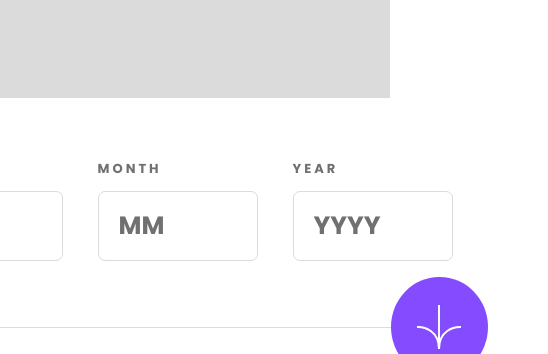
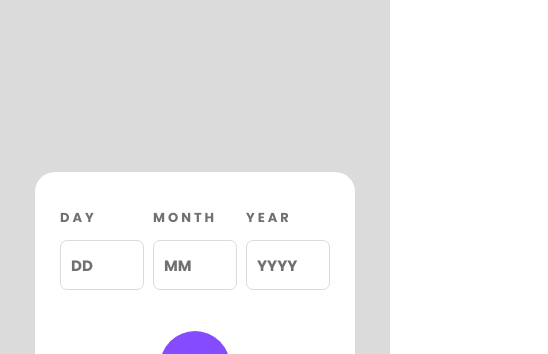
Before and after one commit to ArtemDerenok/age-calculator-app-main, a website built with webpack: page src/index.html in a window 390 px wide. Shown: the top 354 px of the page, 548 px wide, since content can reach past the window. Built offline with nearby package versions, Linux system fonts and the light colour scheme; files whose address does not match are found by name.

Commit message:
feat: add adaptive

```diff
--- a/src/index.html
+++ b/src/index.html
@@ -15,7 +15,7 @@
   <div class="container">
     <section class="calculator">
       <form class="calculator__form form" id="form">
-
+        <div class="form__box-one">
           <div class="form__input-box">
             <label class="form__label" for="day">Day</label>
             <input class="form__input" type="text" name="day" placeholder="DD">
@@ -31,6 +31,8 @@
             <input class="form__input" type="text" name="year" placeholder="YYYY">
             <p class="form__error-message"></p>
           </div>
+        </div>
+
         <p id="error-msg" class="form__error-message"></p>
       </form>
       <div class="calculator__btn-box">
--- a/src/scss/style.scss
+++ b/src/scss/style.scss
@@ -23,6 +23,13 @@
   src: url('../assets/fonts/Poppins-BoldItalic.ttf');
   font-style: italic;
   font-weight: 800;
+}
+
+@font-face {
+  font-family: 'Poppins';
+  src: url('../assets/fonts/Poppins-Italic.ttf');
+  font-style: italic;
+  font-weight: 400;
 }
 
 body {
@@ -102,7 +109,12 @@ body {
 
 .form {
   display: flex;
-  gap: 35px;
+  flex-direction: column;
+
+  &__box-one {
+    display: flex;
+    gap: 35px;
+  }
 
   &__input-box {
     display: flex;
@@ -137,9 +149,87 @@ body {
       color: $SMOKE_GREY;
     }
   }
+
+  &__error-message {
+    font-size: 12px;
+    font-style: italic;
+    font-weight: 400;
+    width: 160px;
+  }
 }
 
 .error {
   color: $LIGHT_RED;
   border-color: $LIGHT_RED !important;
 }
+
+@media (max-width: 849px) {
+  .calculator {
+    width: 320px;
+    height: 500px;
+    padding-left: 25px;
+    padding-top: 39px;
+    padding-right: 25px;
+    border-radius: 20px 20px 80px 20px;
+
+    &__btn-box {
+      position: relative;
+      justify-content: center;
+      margin-bottom: 25px;
+    }
+
+    &__line {
+      width: 100%;
+      position: absolute;
+    }
+
+    &__btn {
+      position: relative;
+      z-index: 10;
+      width: 70px;
+      height: 70px;
+    }
+
+    &__img {
+      width: 25px;
+      height: 25px;
+    }
+
+    &__text {
+      font-size: 45px;
+    }
+
+    &__form {
+      margin-bottom: 25px;
+    }
+  }
+
+  .form {
+    &__box-one {
+      gap: 0;
+      justify-content: space-between;
+    }
+
+    &__input {
+      width: 84px;
+      height: 50px;
+      font-size: 15px;
+      font-weight: 700;
+      padding-left: 10px;
+      padding-right: 10px;
+
+      &::placeholder {
+        font-size: 15px;
+        font-weight: 700;
+        color: $SMOKE_GREY;
+      }
+    }
+
+    &__error-message {
+      font-size: 12px;
+      font-style: italic;
+      font-weight: 400;
+      width: 84px;
+    }
+  }
+}
```
Lines whose indentation alone changed are shown as unchanged.
